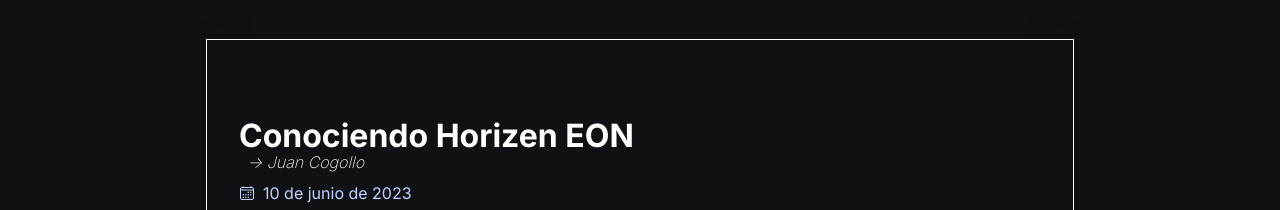
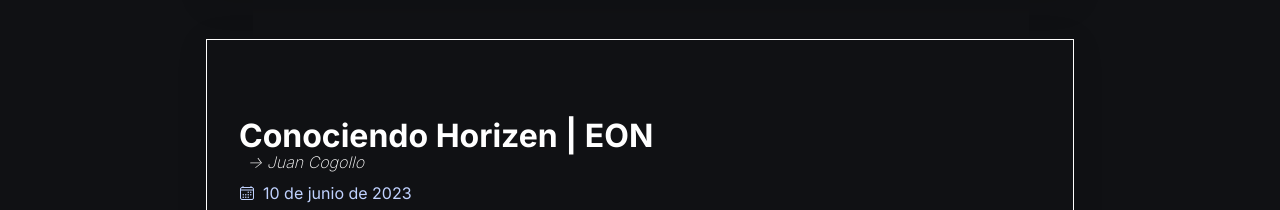
Before and after one commit to dotlabsCorp/dotlabs-web-page-, a Next.js app: page /talleres in a window 1280 px wide. Shown: the part 2563-2773 px from the top of the page. Built offline with nearby package versions, Linux system fonts and the light colour scheme; no server answers; what connectkit, wagmi would draw is missing.

Commit message:
fix: workshop title updated

```diff
--- a/src/data/workshops.ts
+++ b/src/data/workshops.ts
@@ -122,7 +122,7 @@
     },
   },
   {
-    title: "Conociendo Horizen EON",
+    title: "Conociendo Horizen | EON",
     speakers: ["Juan Cogollo"],
     imgUrl: undefined,
     description:
```
